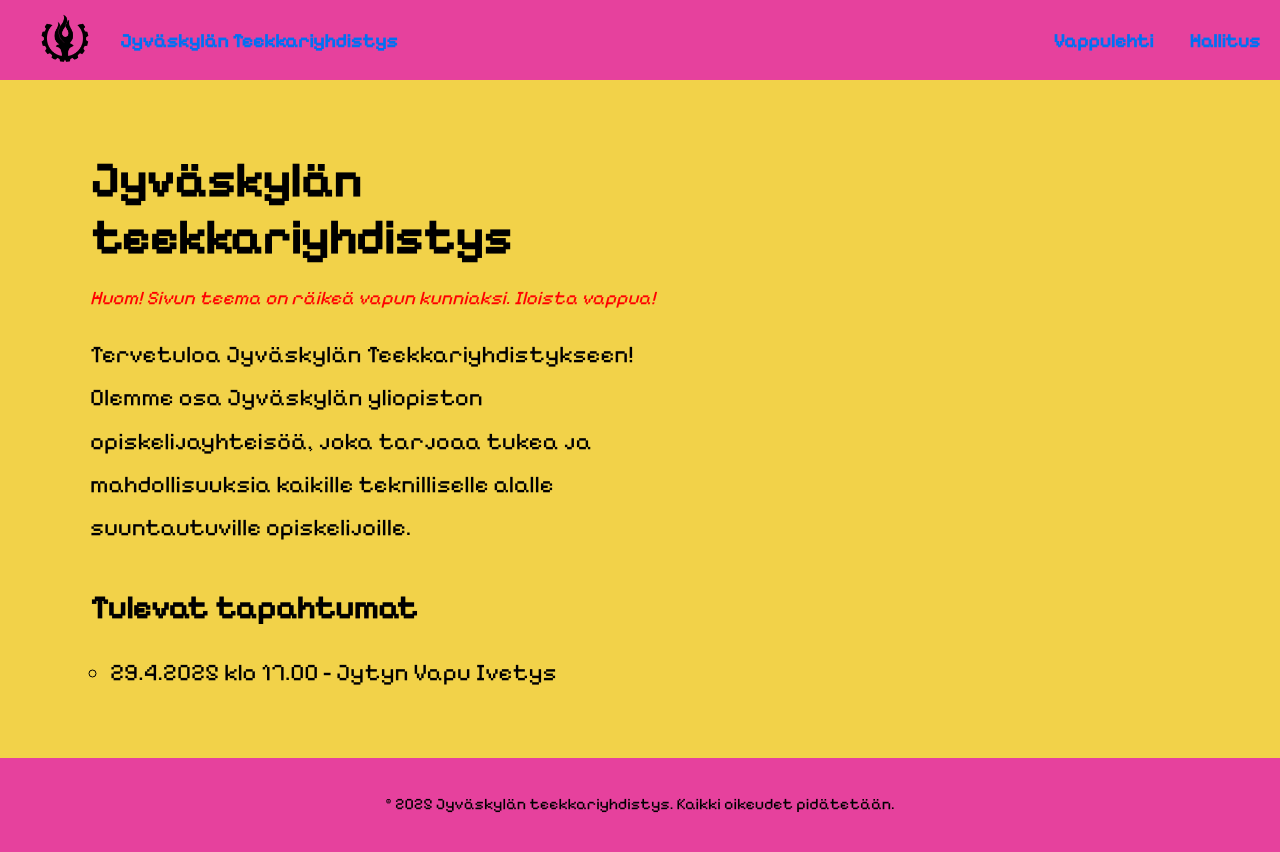
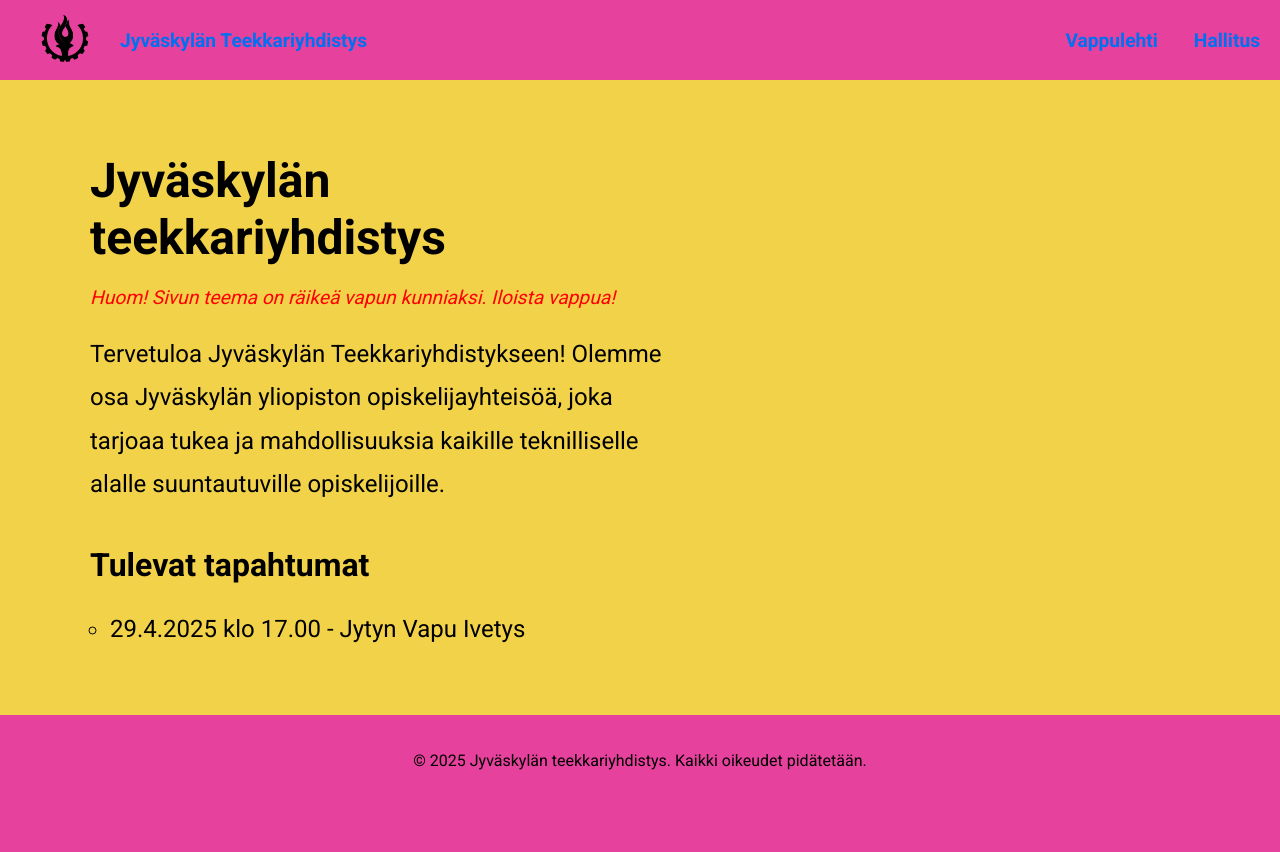
Before and after one commit to kurkilmo/jyty-web, a Next.js app: page / in a window 1280 px wide. Shown: the top 852 px of the page. After the commit the page ends 815 px from the top, so only its background shows below. Built offline with nearby package versions, Linux system fonts and the light colour scheme.

Commit message:
style: changed font

```diff
--- a/styles/global.css
+++ b/styles/global.css
@@ -1,13 +1,13 @@
 /* ==========================
    Yleiset tyylit
 ========================== */
-@import url('https://fonts.googleapis.com/css2?family=Pixelify+Sans&display=swap');
+@import url('https://fonts.googleapis.com/css2?family=Roboto:wght@400;700&display=swap');
 
 body {
   margin: 0;
   padding: 0;
   background-color: rgb(230, 65, 157);
-  font-family: 'Pixelify Sans', sans-serif;
+  font-family: 'Roboto', sans-serif;
 }
 
 /* ==========================
```
